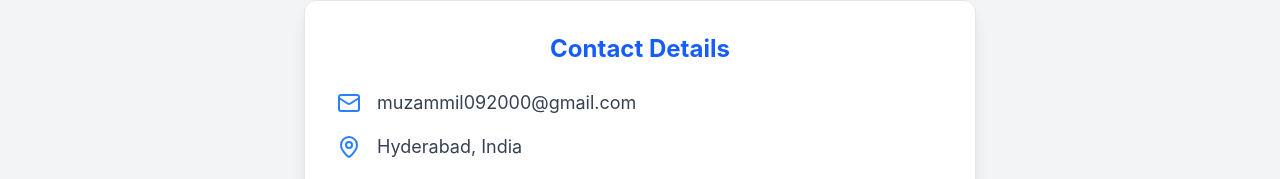
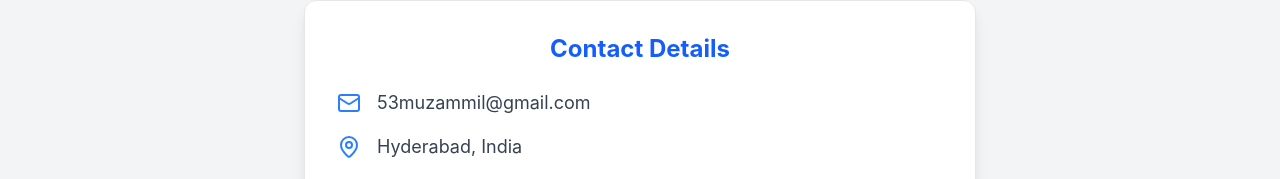
Before and after one commit to muzammil-55/muzammil-portfolio, a React (Vite) app: page / in a window 1280 px wide. Shown: the part 4926-5105 px from the top of the page. Built offline with nearby package versions, Linux system fonts and the light colour scheme.

Commit message:
Update email address in Contact component

```diff
--- a/src/Components/Contact.jsx
+++ b/src/Components/Contact.jsx
@@ -21,7 +21,7 @@ const Contact = () => {
             <div className="space-y-4 text-lg text-gray-700">
               <div className="flex items-center space-x-4">
                 <Mail size={24} className="text-blue-500" />
-                <span>muzammil092000@gmail.com</span>
+                <span>53muzammil@gmail.com</span>
                 </div>
 
               <div className="flex items-center space-x-4">
```
